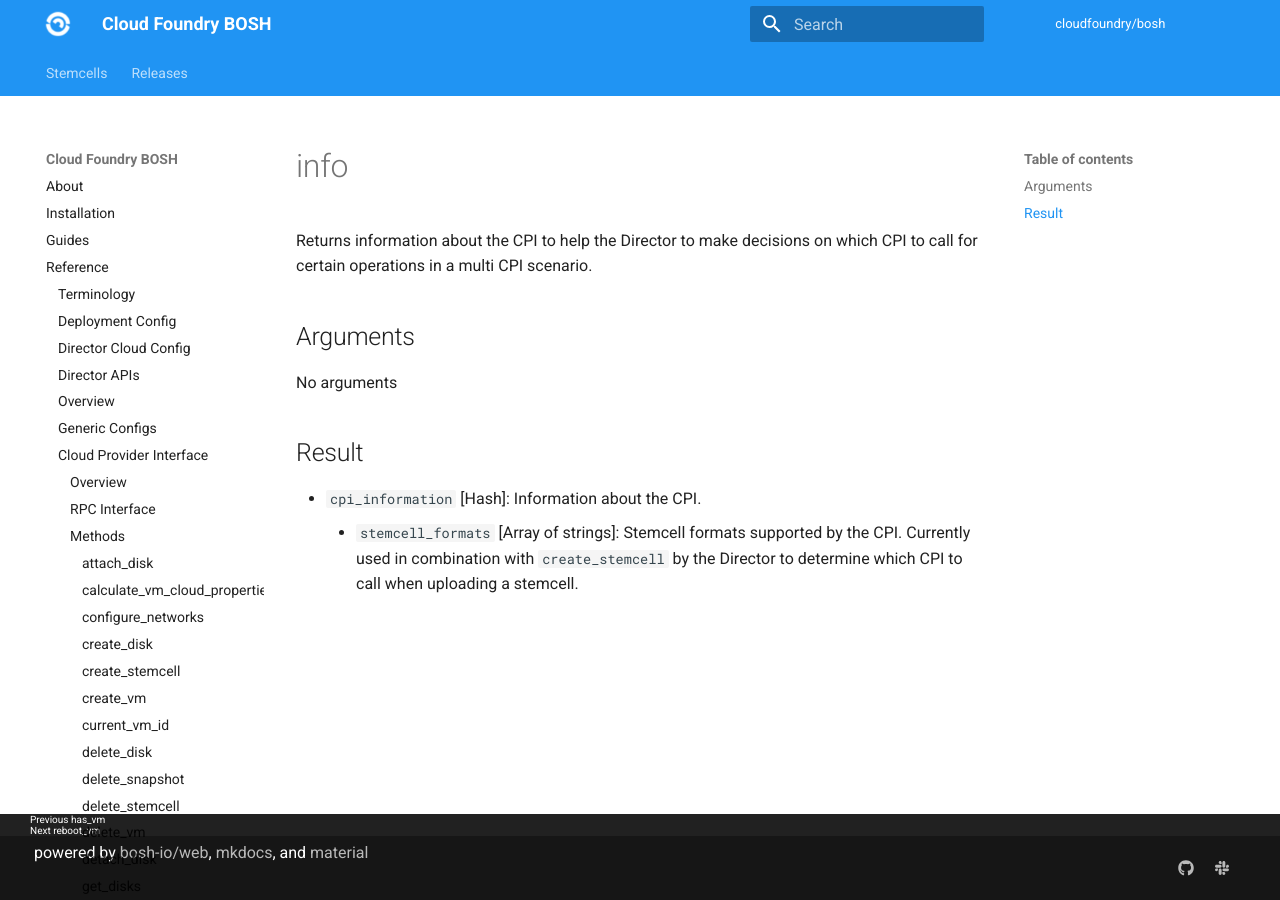
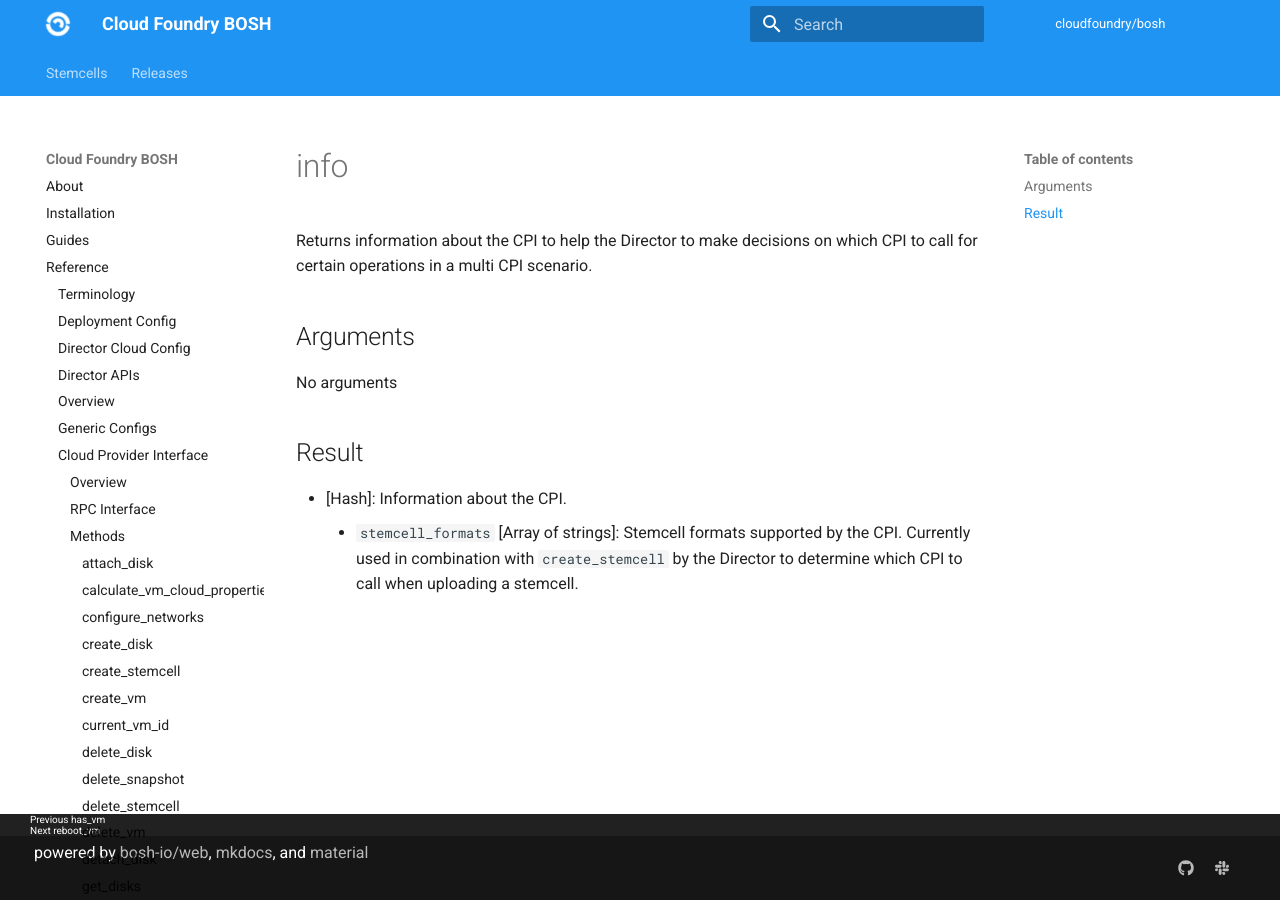
Before and after one commit to cloudfoundry/docs-bosh, an MkDocs documentation site: the page built from content/cpi-api-v1-method/info.md, in a window 1280 px wide. Built offline with MkDocs 1.6.1 and Material for MkDocs 9.7.7, drawn with Linux system fonts in a browser that asks for light colours; old or Windows-style settings are respelled for this version of MkDocs.

Commit message:
Removing the result name of 'info'

```diff
--- a/content/cpi-api-v1-method/info.md
+++ b/content/cpi-api-v1-method/info.md
@@ -10,5 +10,5 @@ No arguments
 
 ## Result
 
- * `cpi_information` [Hash]: Information about the CPI.
+ * [Hash]: Information about the CPI.
     * `stemcell_formats` [Array of strings]: Stemcell formats supported by the CPI. Currently used in combination with `create_stemcell` by the Director to determine which CPI to call when uploading a stemcell.
```
